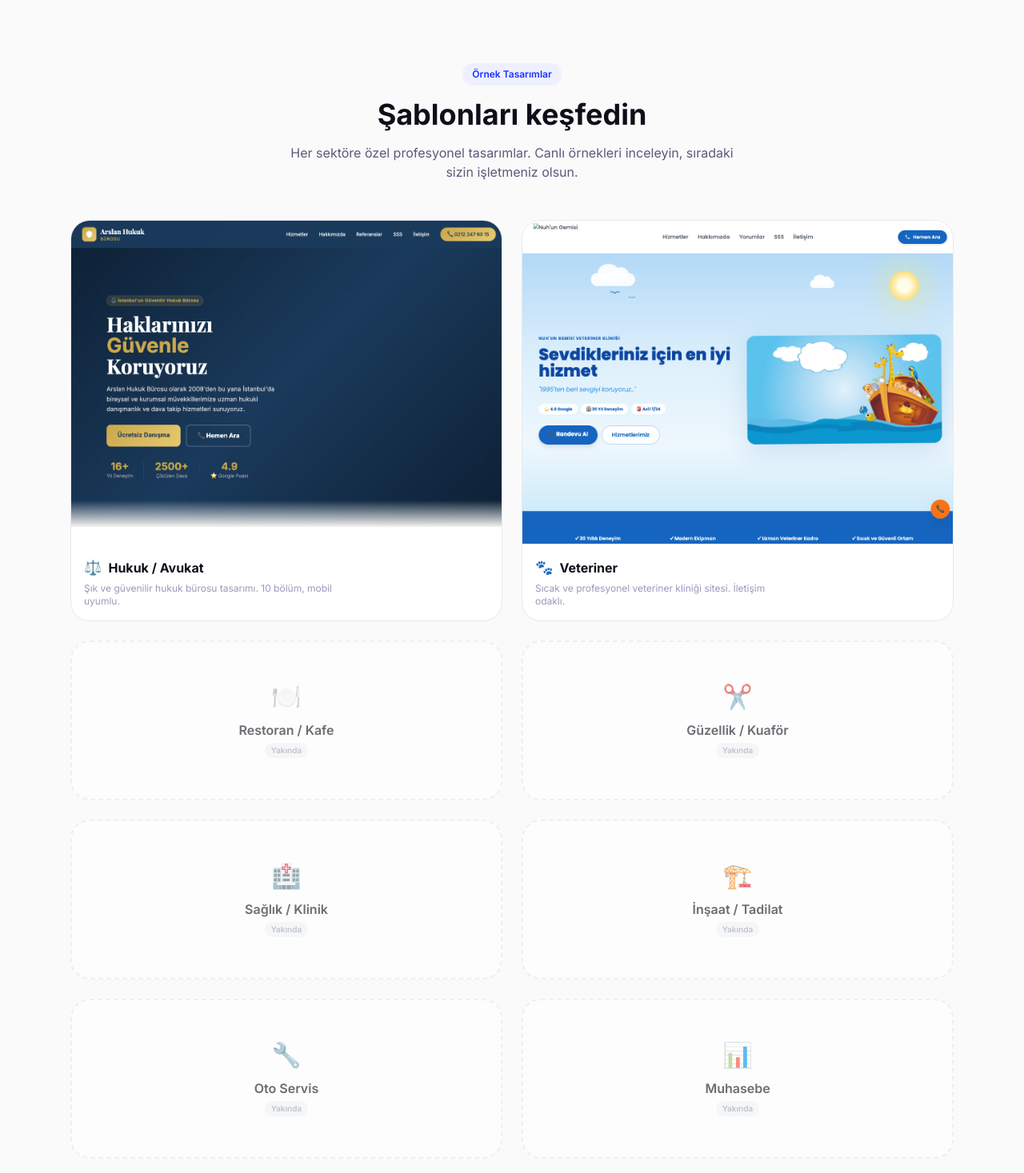
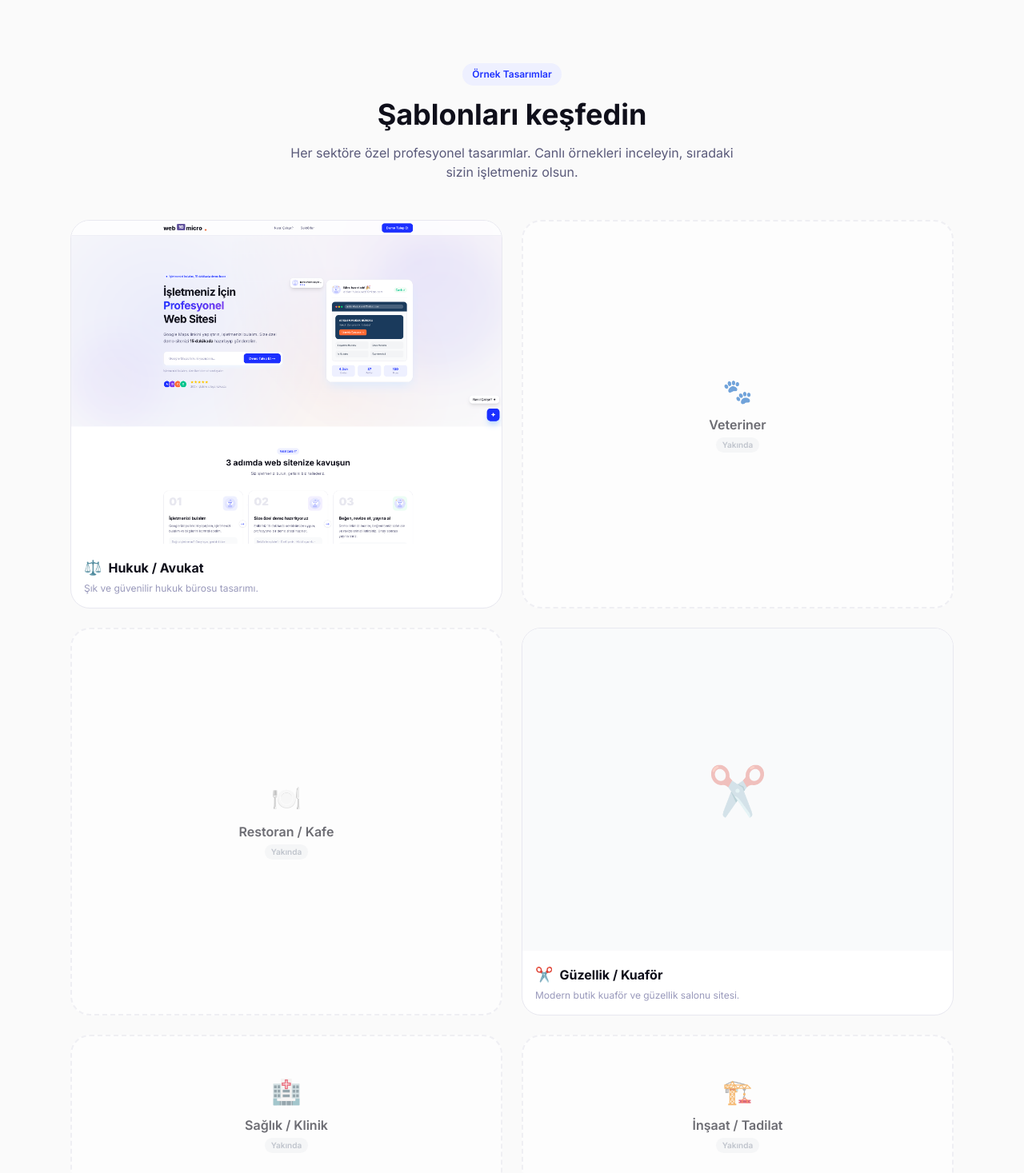
Before and after one commit to RARA1907/web10micro-v1, a Next.js app: page / in a window 1280 px wide. Shown: the part 1631-3098 px from the top of the page at 80% size. Built offline with nearby package versions, Linux system fonts and the light colour scheme.

Commit message:
feat: template vitrini canli demo sayfalarina yonlendiriyor

```diff
--- a/components/TemplateSelector.tsx
+++ b/components/TemplateSelector.tsx
@@ -12,19 +12,16 @@ const templates = [
     icon: "⚖️",
     color: "#1A3A5C",
     active: true,
-    url: "https://arslan-hukuk.web10micro.com",
+    url: "/templates/hukuk-avukat/",
     img: "/template-hukuk.png",
-    desc: "Şık ve güvenilir hukuk bürosu tasarımı. 10 bölüm, mobil uyumlu.",
+    desc: "Şık ve güvenilir hukuk bürosu tasarımı.",
   },
   {
     id: "veteriner",
     label: "Veteriner",
     icon: "🐾",
     color: "#27AE60",
-    active: true,
-    url: "https://nuhungemisi-vet.com.tr",
-    img: "/template-veteriner.png",
-    desc: "Sıcak ve profesyonel veteriner kliniği sitesi. İletişim odaklı.",
+    active: false,
   },
   {
     id: "restoran",
@@ -38,7 +35,10 @@ const templates = [
     label: "Güzellik / Kuaför",
     icon: "✂️",
     color: "#C9A96E",
-    active: false,
+    active: true,
+    url: "/templates/guzellik-kuafor/",
+    img: null,
+    desc: "Modern butik kuaför ve güzellik salonu sitesi.",
   },
   {
     id: "saglik",
@@ -110,12 +110,18 @@ export function TemplateSelector({ onCTA }: Props) {
                 className="group relative bg-white rounded-3xl border border-[var(--border)] overflow-hidden card-hover cursor-pointer"
                 onClick={() => setSelected(t.id === selected ? null : t.id)}
               >
-                <div className="aspect-[4/3] overflow-hidden bg-gray-50">
-                  <img
-                    src={t.img}
-                    alt={t.label}
-                    className="w-full h-full object-cover object-top group-hover:scale-105 transition-transform duration-500"
-                  />
+                <div className="aspect-[4/3] overflow-hidden bg-gray-50 flex items-center justify-center">
+                  {t.img ? (
+                    <img
+                      src={t.img}
+                      alt={t.label}
+                      className="w-full h-full object-cover object-top group-hover:scale-105 transition-transform duration-500"
+                    />
+                  ) : (
+                    <span className="text-6xl opacity-30 group-hover:scale-110 transition-transform duration-500">
+                      {t.icon}
+                    </span>
+                  )}
                   <div className="absolute inset-0 bg-gradient-to-t from-black/60 via-transparent to-transparent opacity-0 group-hover:opacity-100 transition-opacity duration-300" />
                 </div>
 
```
Also changed, not shown: public/template-hukuk.png, public/template-veteriner.png (deleted).
